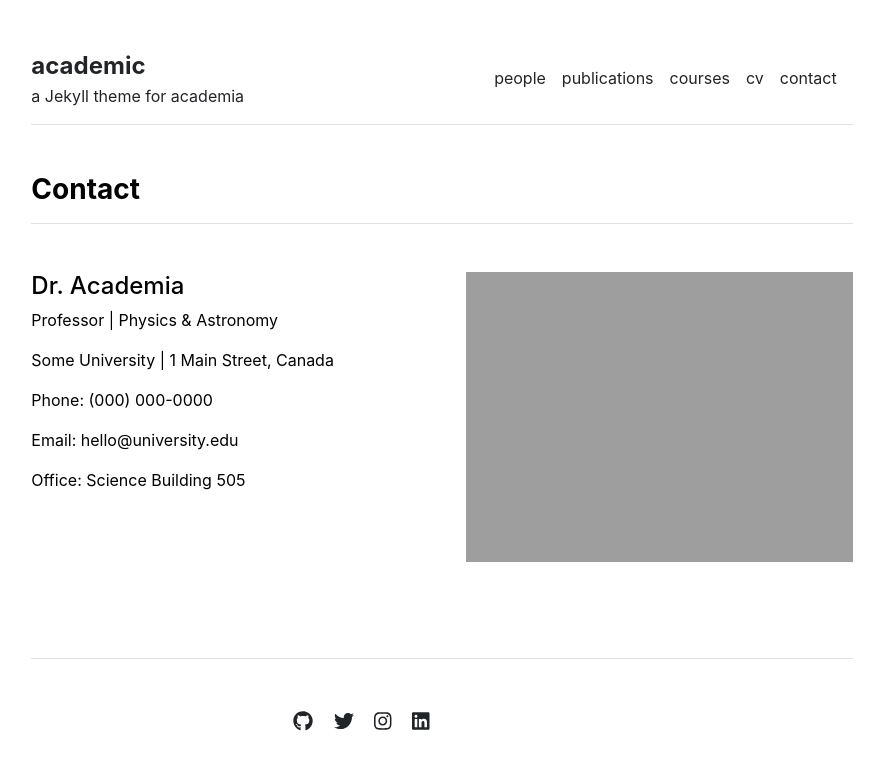
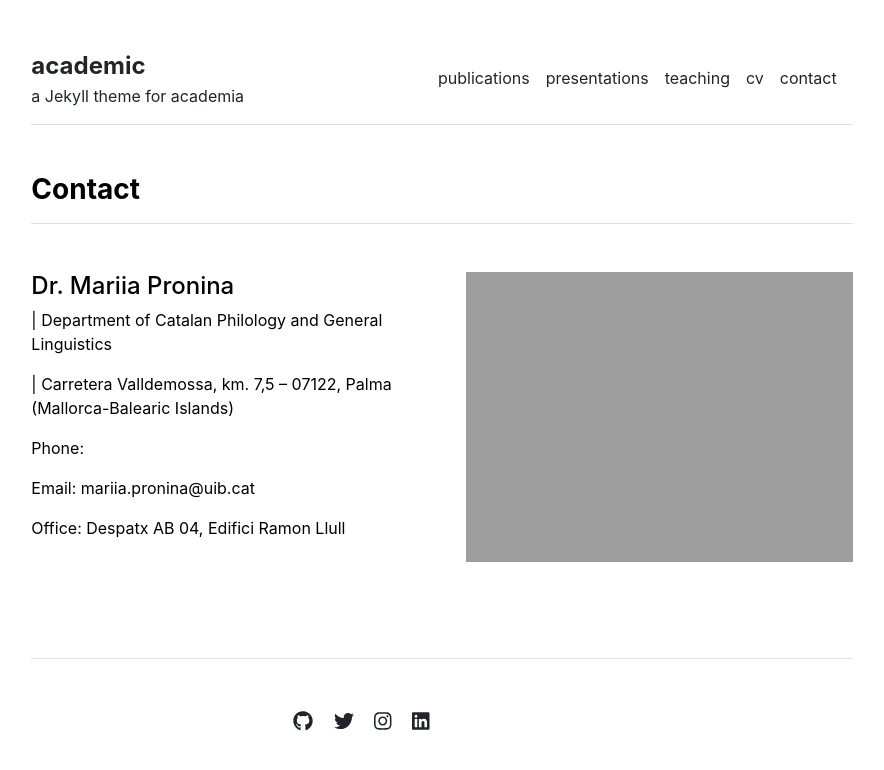
Before and after one commit to mariia-pronina/mariia-pronina.github.io, a Jekyll site: the page built from contact.md, in a window 1280 px wide. Shown: the top 770 px of the page, without its empty margins (198-1082 px from the left). Built offline with Jekyll 4.4.1, drawn with Linux system fonts in a browser that asks for light colours.

Commit message:
Update settings.yml

```diff
--- a/_data/settings.yml
+++ b/_data/settings.yml
@@ -1,7 +1,7 @@
 menu:
-- {name: 'people', url: '/people'}
 - {name: 'publications', url: '/publications'}
-- {name: 'courses', url: '/courses'}
+- {name: 'presentations', url: '/presentations'}
+- {name: 'teaching', url: '/teaching'}
 - {name: 'cv', url: '/cv'}
 - {name: 'contact', url: '/contact'}
 
@@ -22,4 +22,4 @@ social:
 - {icon: 'linkedin', link: 'https://linkedin.com/in/lenpaul'}
 
 contacts:
-- {name: 'Dr. Academia', title: 'Professor', department: 'Physics & Astronomy', institution: 'Some University', institution_address: '1 Main Street, Canada', phone: '(000) 000-0000', email: 'hello@university.edu', office: 'Science Building 505', image: 'assets/img/contact.jpg'}
+- {name: 'Dr. Mariia Pronina',  department: 'Department of Catalan Philology and General Linguistics', university: 'The University of the Balearic Islands', institution_address: 'Carretera Valldemossa, km. 7,5 – 07122, Palma (Mallorca-Balearic Islands)', email: 'mariia.pronina@uib.cat', office: 'Despatx AB 04, Edifici Ramon Llull', image: 'assets/img/contact.jpg'}
```
